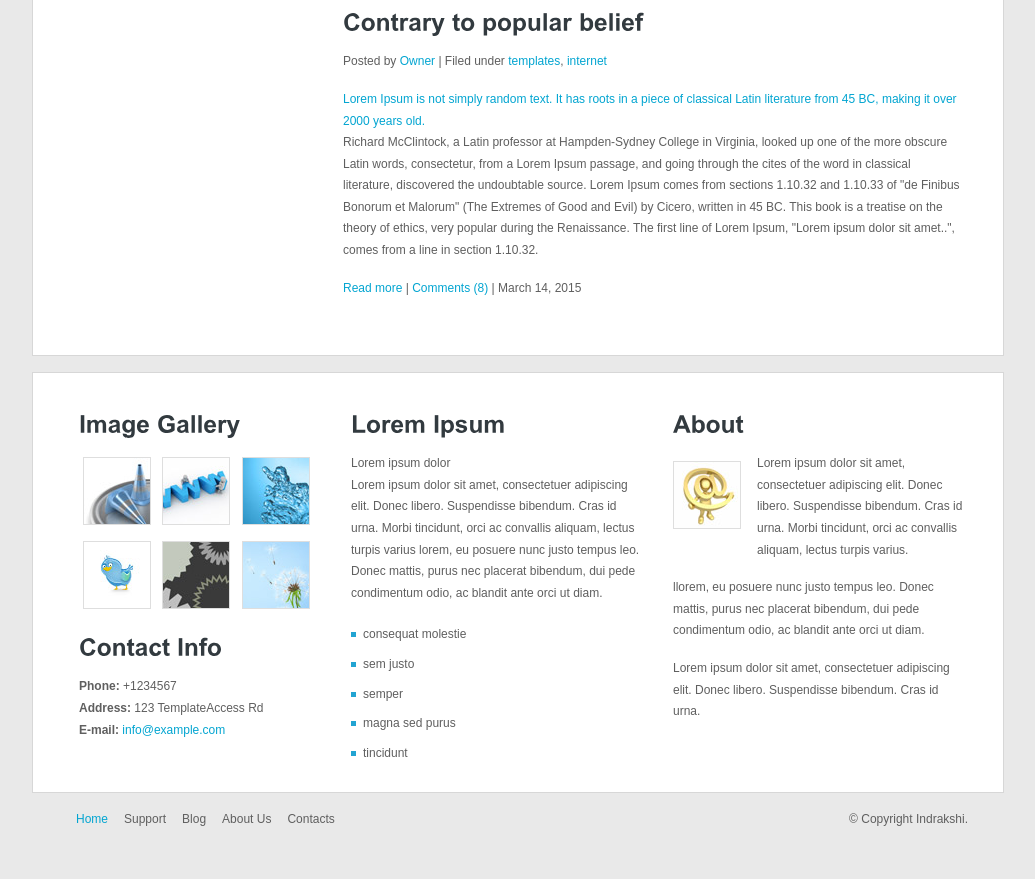
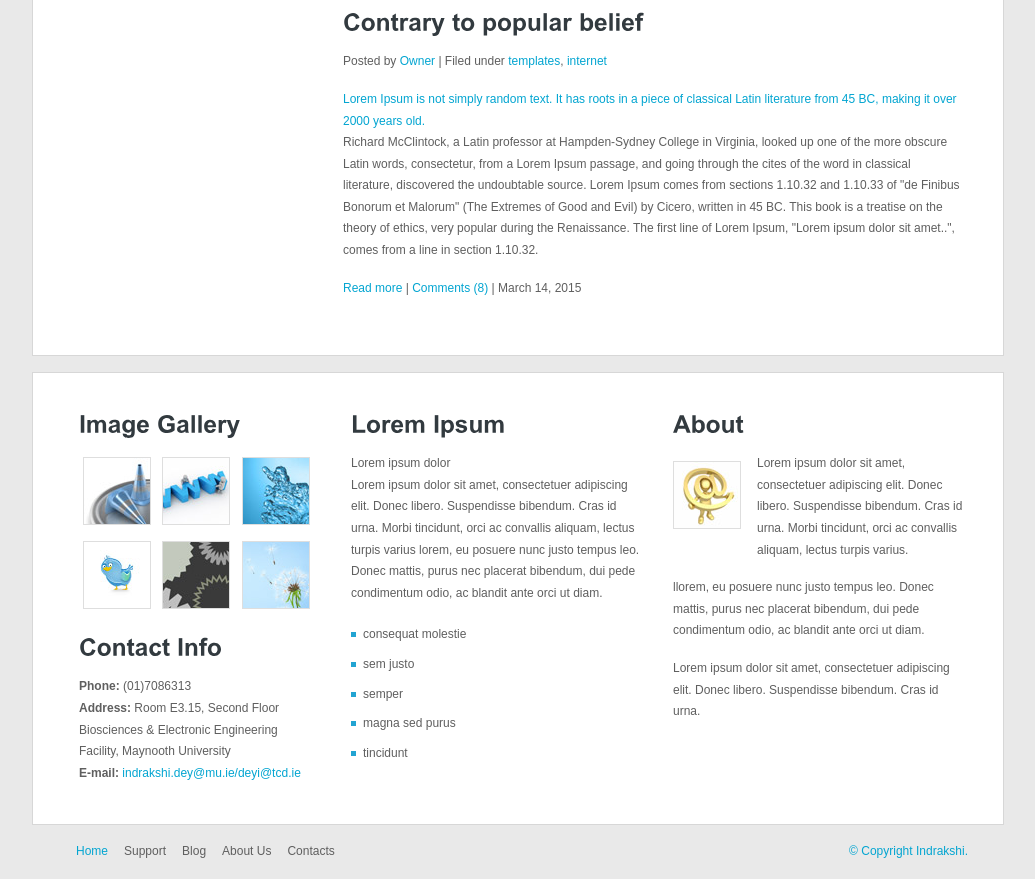
Before and after one commit to piu0023/IndrakshiDey, a plain HTML site: page index.html in a window 1280 px wide. Shown: the part 1010-1889 px from the top of the page, without its empty margins (122-1157 px from the left). Before the commit the page ends 1857 px from the top, so only its background shows below. Drawn offline with Linux system fonts and the light colour scheme.

Commit message:
Update index.html

```diff
--- a/index.html
+++ b/index.html
@@ -107,9 +107,10 @@
         <h2>Image Gallery</h2>
         <a href="#"><img src="images/pix1.jpg" width="66" height="66" alt="" class="ad" /></a> <a href="#"><img src="images/pix2.jpg" width="66" height="66" alt="" class="ad" /></a> <a href="#"><img src="images/pix3.jpg" width="66" height="66" alt="" class="ad" /></a> <a href="#"><img src="images/pix4.jpg" width="66" height="66" alt="" class="ad" /></a> <a href="#"><img src="images/pix5.jpg" width="66" height="66" alt="" class="ad" /></a> <a href="#"><img src="images/pix6.jpg" width="66" height="66" alt="" class="ad" /></a>
         <h2>Contact Info</h2>
-        <p><strong>Phone:</strong> +1234567<br />
-          <strong>Address:</strong> 123 TemplateAccess Rd<br />
-          <strong>E-mail:</strong> <a href="#">info@example.com</a></p>
+        <p><strong>Phone:</strong> (01)7086313<br />
+          <strong>Address:</strong> Room E3.15, Second Floor <br />
+                                    Biosciences & Electronic Engineering Facility, Maynooth University<br />
+          <strong>E-mail:</strong> <a href="#">indrakshi.dey@mu.ie/deyi@tcd.ie
       </div>
       <div class="clr"></div>
     </div>
```
